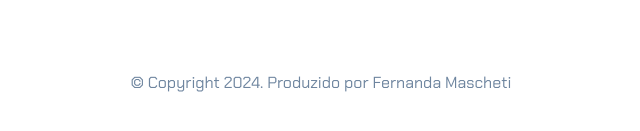
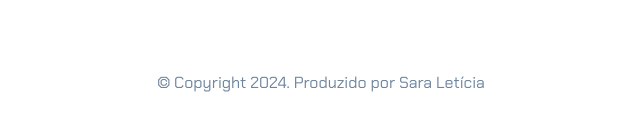
Before and after one commit to Heitor-7/SaraPortifolio, a plain HTML site: page index.html in a window 1280 px wide. Shown: the part 1178-1309 px from the top of the page, 319-959 px from the left. Drawn offline with nearby package versions, Linux system fonts and the light colour scheme.

Commit message:
Update index.html

```diff
--- a/index.html
+++ b/index.html
@@ -208,7 +208,7 @@
             <i class="bi bi-github"></i>
             <a href="https://github.com/femascheti">GitHub</a>
         </div>
-        <p class="my-5 text-center">© Copyright 2024. Produzido por Fernanda Mascheti</p>
+        <p class="my-5 text-center">© Copyright 2024. Produzido por Sara Letícia</p>
     </footer>
 
     <script src="https://cdn.jsdelivr.net/npm/bootstrap@5.3.2/dist/js/bootstrap.bundle.min.js"></script>
```
